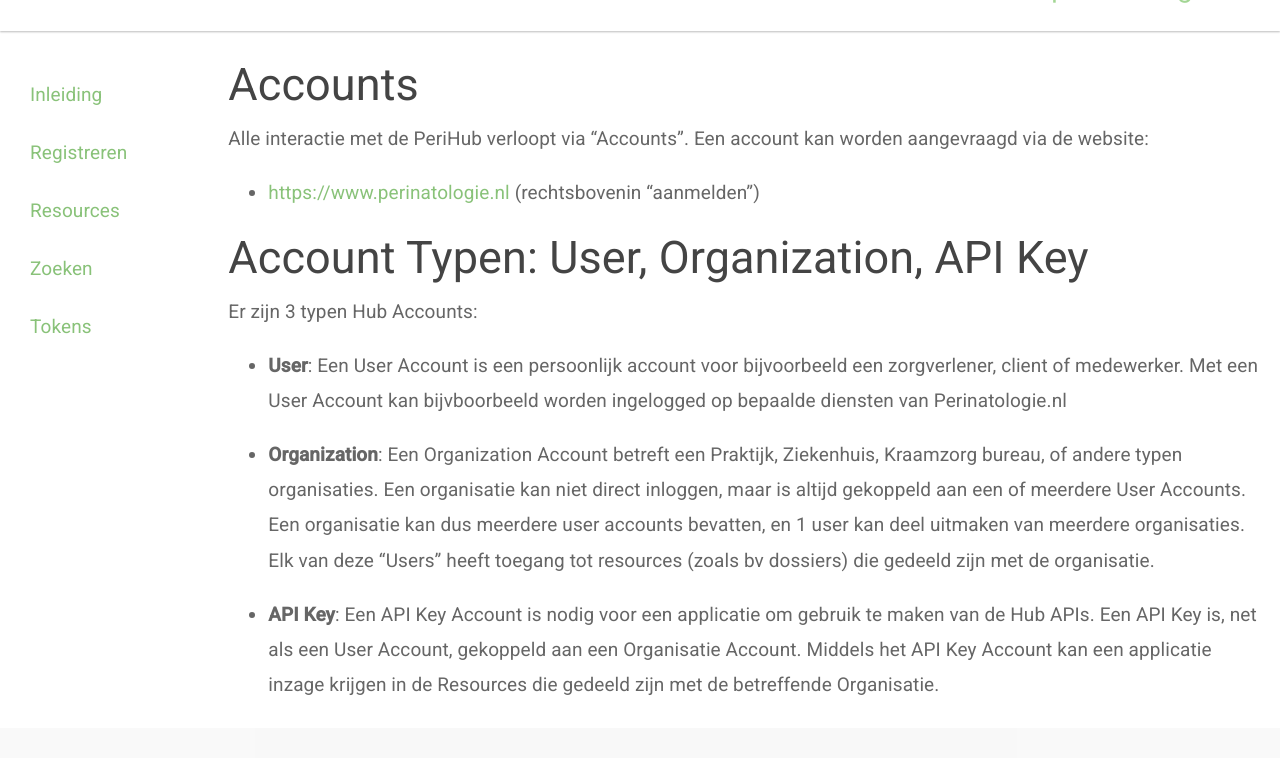
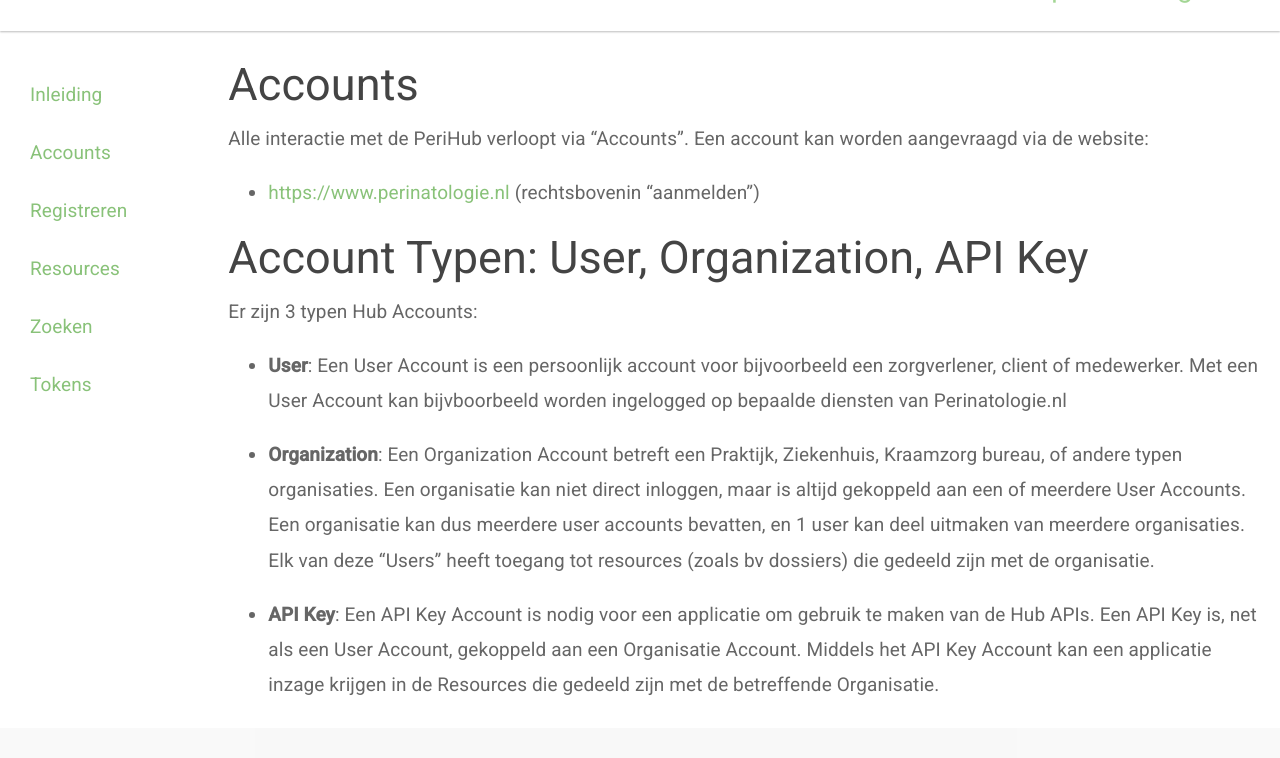
Before and after one commit to perinatologie/architectuur-doc, a plain HTML site: page accounts.html in a window 1280 px wide. Shown: the part 53-811 px from the top of the page. Drawn offline with nearby package versions, Linux system fonts and the light colour scheme; a script that the page names is missing.

Commit message:
Website generation with Couscous

```diff
--- a/accounts.html
+++ b/accounts.html
@@ -37,6 +37,11 @@
                                                             <li class="">
                                                                                                                         <a href="./">
                                                                                                                     Inleiding
+                                    </a>
+                                </li>
+                                                            <li class="">
+                                                                                                                        <a href="accounts.html">
+                                                                                                                    Accounts
                                     </a>
                                 </li>
                                                             <li class="">
```
Also changed, not shown: index.html (+5 -0 lines), register.html (+5 -0 lines), resources.html (+5 -0 lines), search.html (+5 -0 lines), tokens.html (+5 -0 lines).
